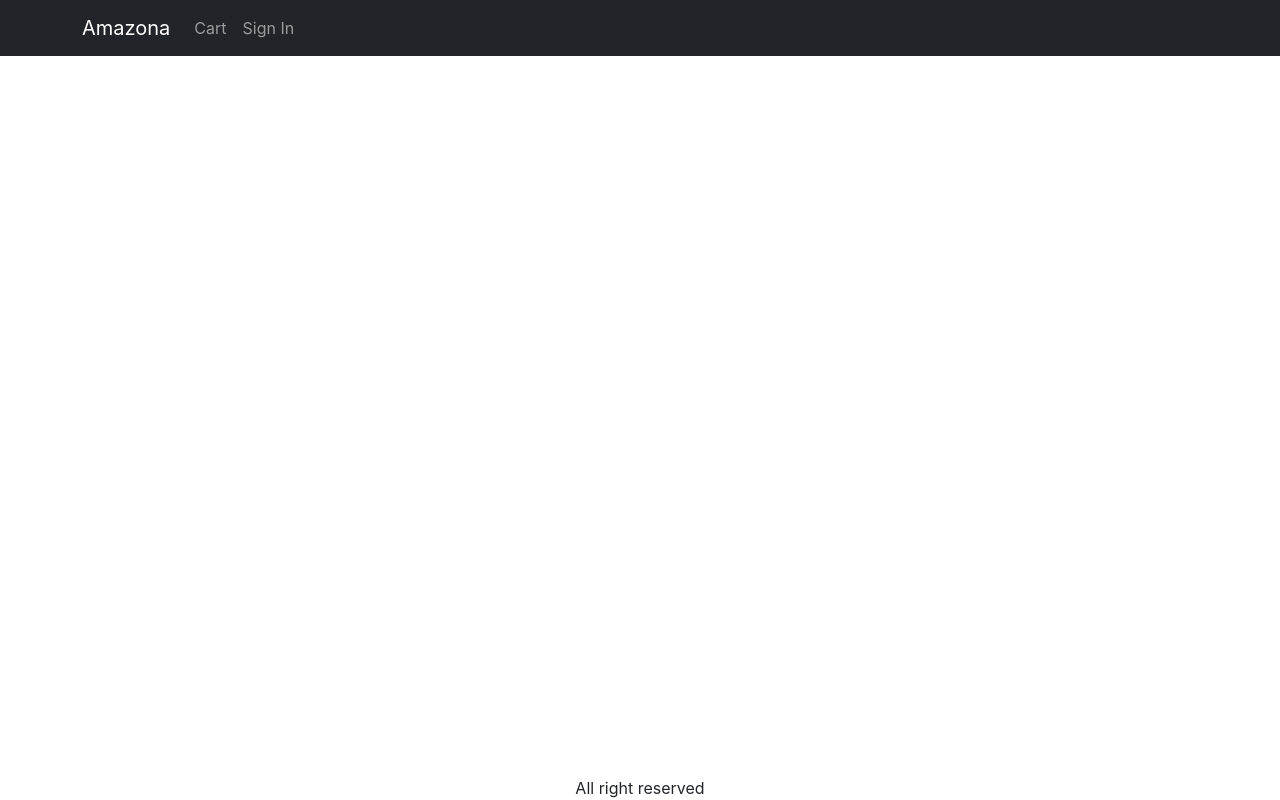
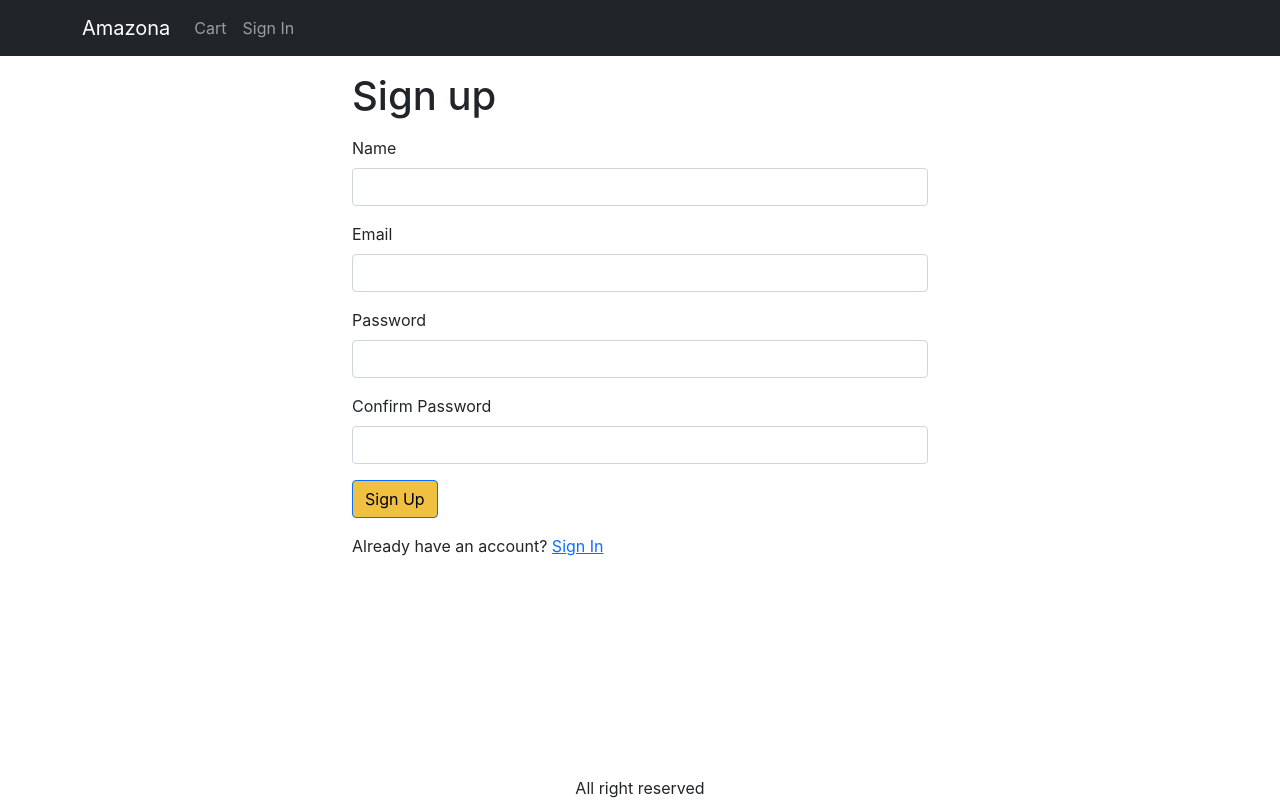
Before and after one commit to meihdimtg/amazona, a React (Create React App) app in the folder amazona/frontend/: page /signup in a window 1280 px wide. Built offline with nearby package versions, Linux system fonts and the light colour scheme.

Commit message:
video 25 fini

```diff
--- a/amazona/frontend/src/App.js
+++ b/amazona/frontend/src/App.js
@@ -16,6 +16,7 @@
 import CartScreen from './screens/CartScreen';
 import SigninScreen from './screens/SigninScreen';
 import ShippingAddressScreen from './screens/ShippingAddressScreen';
+import SignupScreen from './screens/SignupScreen';
 
 function App() {
   const { state, dispatch: ctxDispatch } = useContext(Store);
@@ -77,6 +78,7 @@
               <Route path="/product/:slug" element={<ProductScreen />} />
               <Route path="/cart" element={<CartScreen />} />
               <Route path="/signin" element={<SigninScreen />} />
+              <Route path="/signup" element={<SignupScreen />} />
               <Route path="/shipping" element={<ShippingAddressScreen />} />
               <Route path="/" element={<HomeScreen />} />
             </Routes>
--- /dev/null
+++ b/amazona/frontend/src/screens/SignupScreen.js
@@ -0,0 +1,101 @@
+import { Link, useLocation, useNavigate } from 'react-router-dom';
+import Container from 'react-bootstrap/Container';
+import Form from 'react-bootstrap/Form';
+import { Helmet } from 'react-helmet-async';
+import Button from 'react-bootstrap/Button';
+import Axios from 'axios';
+import { useContext, useEffect, useState } from 'react';
+import { Store } from '../Store';
+import { toast } from 'react-toastify';
+import { getError } from '../utils';
+
+export default function SignupScreen() {
+  const navigate = useNavigate();
+  const { search } = useLocation();
+  const redirectInUrl = new URLSearchParams(search).get('redirect');
+  const redirect = redirectInUrl ? redirectInUrl : '/';
+
+  const [name, setName] = useState('');
+  const [email, setEmail] = useState('');
+  const [password, setPassword] = useState('');
+  const [confirmPassword, setConfirmPassword] = useState('');
+
+  const { state, dispatch: ctxDispatch } = useContext(Store);
+  const { userInfo } = state;
+  const submitHandler = async (e) => {
+    e.preventDefault();
+    if (password !== confirmPassword) {
+      toast.error('Password do not match');
+      return;
+    }
+    try {
+      const { data } = await Axios.post('/api/users/signup', {
+        name,
+        email,
+        password,
+        confirmPassword,
+      });
+      ctxDispatch({ type: 'USER_SIGNUP', payload: data });
+      localStorage.setItem('userInfo', JSON.stringify(data));
+      navigate(redirect || '/');
+    } catch (err) {
+      toast.error(getError(err));
+    }
+  };
+
+  useEffect(() => {
+    if (userInfo) {
+      navigate(redirect);
+    }
+  }, [navigate, redirect, userInfo]);
+
+  return (
+    <Container className="small-container">
+      <Helmet>
+        <title>Sign up</title>
+      </Helmet>
+      <h1 className="my-3">Sign up</h1>
+      <Form onSubmit={submitHandler}>
+        <Form.Group className="mb-3" controlId="name">
+          <Form.Label>Name</Form.Label>
+          <Form.Control
+            type="name"
+            required
+            onChange={(e) => setName(e.target.value)}
+          />
+        </Form.Group>
+        <Form.Group className="mb-3" controlId="email">
+          <Form.Label>Email</Form.Label>
+          <Form.Control
+            type="email"
+            required
+            onChange={(e) => setEmail(e.target.value)}
+          />
+        </Form.Group>
+        <Form.Group className="mb-3" controlId="password">
+          <Form.Label>Password</Form.Label>
+          <Form.Control
+            type="password"
+            required
+            onChange={(e) => setPassword(e.target.value)}
+          />
+        </Form.Group>
+        <Form.Group className="mb-3" controlId="confirmpassword">
+          <Form.Label>Confirm Password</Form.Label>
+          <Form.Control
+            type="password"
+            required
+            onChange={(e) => setConfirmPassword(e.target.value)}
+          />
+        </Form.Group>
+        <div className="mb-3">
+          <Button type="submit">Sign Up</Button>
+        </div>
+        <div className="mb-3">
+          Already have an account?{' '}
+          <Link to={`/signin?redirect=${redirect}`}>Sign In</Link>
+        </div>
+      </Form>
+    </Container>
+  );
+}
```
Also changed, not shown: 2 other files (tests, documents, lock files or other folders).
